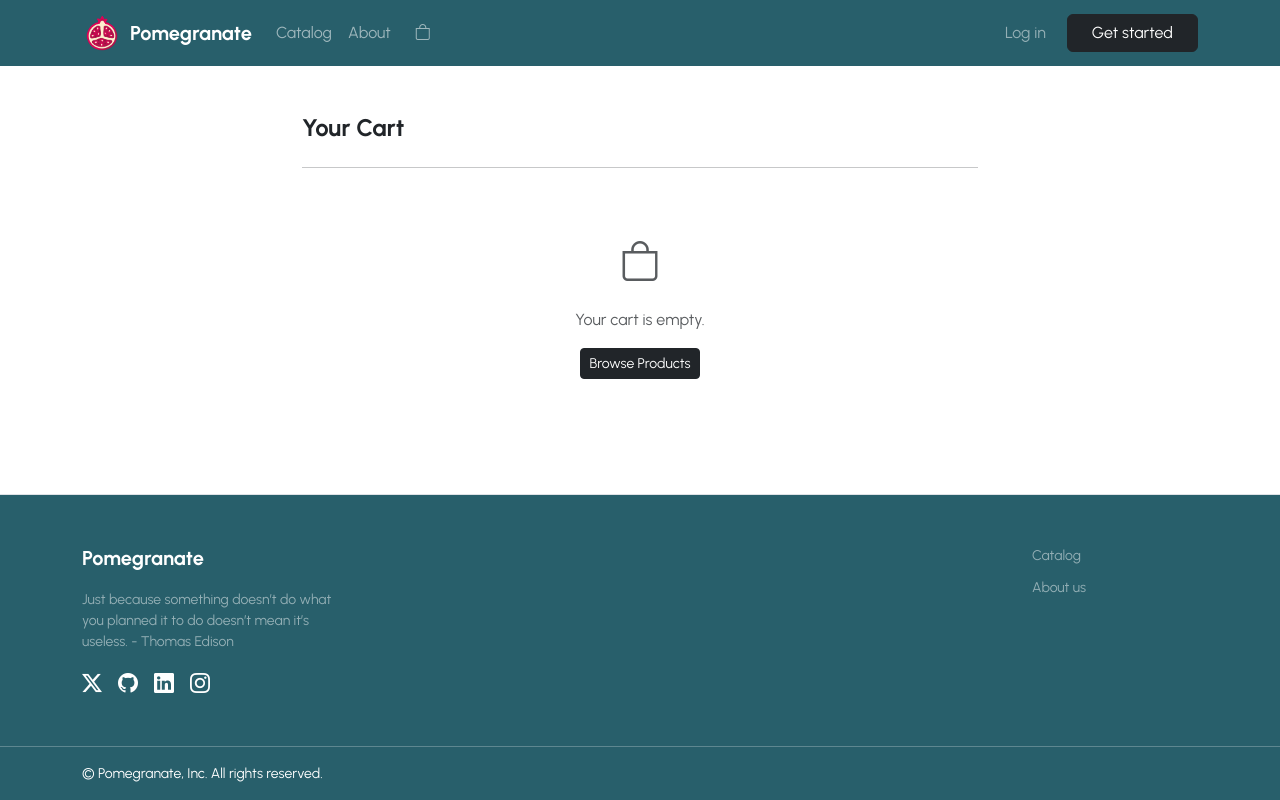
After one commit to lionellim777/INF1005-Website-Project, a PHP site: page /cart.php in a window 1280 px wide. The commit adds this page. Run offline with PHP 8.4, Linux system fonts and the light colour scheme.

Commit message:
Added cart and used hitpayAPI for simulated payment

```diff
--- a/about.php
+++ b/about.php
@@ -79,7 +79,7 @@
                 </div>
             </div>
         </div>
-    <section>
+    </section>
 
     <section class="py-5 text-center bg-dark text-white animated">
         <div class="container">
--- /dev/null
+++ b/cart.php
@@ -0,0 +1,48 @@
+<!DOCTYPE html>
+<html lang="en">
+<head>
+    <meta charset="UTF-8">
+    <meta name="viewport" content="width=device-width, initial-scale=1.0">
+    <title>Assignment 2 Cart</title>
+    <link href="https://cdn.jsdelivr.net/npm/bootstrap@5.3.1/dist/css/bootstrap.min.css" rel="stylesheet">
+    <link href="https://cdn.jsdelivr.net/npm/bootstrap-icons@1.11.3/font/bootstrap-icons.min.css" rel="stylesheet">
+    <link href="https://fonts.googleapis.com/css2?family=Urbanist:wght@400;500;600;700&display=swap" rel="stylesheet">
+    <link rel="stylesheet" href="css/main.css">
+</head>
+<body>
+    <?php
+        include "inc/nav.inc.php";
+    ?>
+
+    <div class="container animated py-5" style="max-width: 700px;">
+        <h4 class="fw-bold mb-4">Your Cart</h4>
+        <hr>
+
+        <div id="cartEmpty" class="text-center text-muted py-5" style="display:none;">
+            <i class="bi bi-bag fs-1 mb-3 d-block"></i>
+            <p>Your cart is empty.</p>
+            <a href="/catalog.php" class="btn btn-dark btn-sm">Browse Products</a>
+        </div>
+
+        <div id="cartItems"></div>
+
+        <div id="cartFooter" class="pt-3 mt-3" style="display:none;">
+            <div class="d-flex justify-content-between fw-bold fs-5 mb-3">
+                <span>Total</span>
+                <span id="cartTotal"></span>
+            </div>
+            <form id="checkoutForm" action="/checkout.php" method="POST">
+                <input type="hidden" name="amount" id="checkOut" value="0">
+                <button type="submit" class="btn btn-dark w-100 mb-2">Checkout</button>
+            </form>
+        </div>
+    </div>
+
+    <?php
+        include "inc/footer.inc.php";
+    ?>
+
+    <script src="js/cart.js"></script>
+    <script src="https://cdn.jsdelivr.net/npm/bootstrap@5.3.1/dist/js/bootstrap.bundle.min.js"></script>
+</body>
+</html>
--- a/css/main.css
+++ b/css/main.css
@@ -13,6 +13,9 @@ footer {
 
 body{
     font-family: 'Urbanist', sans-serif;
+    min-height: 100vh;
+    display: flex;
+    flex-direction: column;
 }
 
 .carousel-item img{
--- a/inc/footer.inc.php
+++ b/inc/footer.inc.php
@@ -25,22 +25,9 @@
         </div>
 
         <div class="col-6 col-md-2 ms-auto">
-          <h6 class="fw-semibold mb-3 text-white">Catalog</h6>
           <ul class="list-unstyled">
-            <li class="mb-2"><a href="/features" class="text-white-50 text-decoration-none small">Latest</a></li>
-            <li class="mb-2"><a href="/pricing" class="text-white-50 text-decoration-none small">Best sellers</a></li>
-            <li class="mb-2"><a href="/changelog"class="text-white-50 text-decoration-none small">Latest Reviews</a></li>
-            <li class="mb-2"><a href="/status"class="text-white-50 text-decoration-none small">Status</a></li>
-          </ul>
-        </div>
-
-        <div class="col-6 col-md-2">
-          <h6 class="fw-semibold mb-3 text-white">Company</h6>
-          <ul class="list-unstyled">
-            <li class="mb-2"><a href="/about" class="text-white-50 text-decoration-none small">About</a></li>
-            <li class="mb-2"><a href="/blog" class="text-white-50 text-decoration-none small">Blog</a></li>
-            <li class="mb-2"><a href="/careers"class="text-white-50 text-decoration-none small">Careers</a></li>
-            <li class="mb-2"><a href="/contact"class="text-white-50 text-decoration-none small">Contact</a></li>
+            <li class="mb-2"><a href="/catalog.php" class="text-white-50 text-decoration-none small">Catalog</a></li>
+            <li class="mb-2"><a href="/about.php" class="text-white-50 text-decoration-none small">About us</a></li>
           </ul>
         </div>
       </div>
@@ -51,11 +38,6 @@
         <p class="text-white small mb-0">
           &copy; <span id="year"></span> Pomegranate, Inc. All rights reserved.
         </p>
-        <div class="d-flex gap-3">
-          <a href="/privacy" class="text-white-50 text-decoration-none small">Privacy</a>
-          <a href="/terms"class="text-white-50 text-decoration-none small">Terms</a>
-          <a href="/cookies"class="text-white-50 text-decoration-none small">Cookies</a>
-        </div>
       </div>
     </div>
 
--- a/inc/nav.inc.php
+++ b/inc/nav.inc.php
@@ -23,7 +23,11 @@
           <li class="nav-item">
             <a class="nav-link" href="/about.php">About</a>
           </li>
-
+          <li class="nav-item ms-2">
+            <a class="nav-link position-relative" href="/cart.php">
+                <i class="bi bi-bag"></i>
+            </a>
+          </li>
           <!-- Dropdown example -->
           <!-- <li class="nav-item dropdown">
             <a class="nav-link dropdown-toggle" href="#" role="button" data-bs-toggle="dropdown" aria-expanded="false">Resources</a>
--- /dev/null
+++ b/js/cart.js
@@ -0,0 +1,91 @@
+const Cart = {
+    get(){
+        return JSON.parse(localStorage.getItem('cart') || '[]');
+    },
+    save(cart){
+        localStorage.setItem('cart', JSON.stringify(cart));
+    },
+    add(item){
+        const cart = Cart.get();
+        const existing = cart.find(i => i.id === item.id);
+        if(existing){
+            existing.qty += item.qty;
+        }else{
+            cart.push(item);
+        }
+        Cart.save(cart);
+    },
+    remove(id){
+        Cart.save(Cart.get().filter(i => i.id !== id));
+    },
+    updateQty(id, qty){
+        const cart = Cart.get();
+        const item = cart.find(i => i.id === id);
+        if(item){
+            item.qty = qty;
+        }
+        Cart.save(cart);
+    },
+};
+
+document.addEventListener('DOMContentLoaded', () =>{
+    const container = document.getElementById('cartItems');
+    if(!container){
+        return;
+    }
+    function renderCart(){
+        const cart = Cart.get();
+        const footer = document.getElementById('cartFooter');
+        const empty = document.getElementById('cartEmpty');
+
+        if (cart.length === 0) {
+            container.innerHTML = '';
+            footer.style.display = 'none';
+            empty.style.display = 'block';
+            return;
+        }
+
+        empty.style.display = 'none';
+        footer.style.display = 'block';
+
+        container.innerHTML = cart.map(item => `
+            <div class="d-flex align-items-center gap-3 border-bottom py-3">
+                <img src="${item.image}" style="width:70px;height:70px;object-fit:cover;border-radius:8px;">
+                <div class="flex-grow-1">
+                    <div class="fw-semibold">${item.name}</div>
+                    <div class="text-muted small">$${item.price.toFixed(2)} each</div>
+                    <div class="d-flex align-items-center gap-2 mt-1">
+                        <button class="btn btn-sm btn-outline-secondary px-2 py-0" onclick="changeQty('${item.id}', ${item.qty - 1})">−</button>
+                        <span>${item.qty}</span>
+                        <button class="btn btn-sm btn-outline-secondary px-2 py-0" onclick="changeQty('${item.id}', ${item.qty + 1})">+</button>
+                    </div>
+                </div>
+                <div class="text-end">
+                    <div class="fw-bold">$${(item.price * item.qty).toFixed(2)}</div>
+                    <button class="btn btn-sm btn-link text-danger p-0 mt-1" onclick="removeItem('${item.id}')">Remove</button>
+                </div>
+            </div>
+        `).join('');
+
+        const total = cart.reduce((sum, i) => sum + i.price * i.qty, 0);
+        document.getElementById('cartTotal').textContent = '$' + total.toFixed(2);
+        document.getElementById('checkOut').value = total.toFixed(2);
+    }
+
+    window.changeQty = (id, qty)=>{
+        if(qty < 1){
+            Cart.remove(id);
+        }
+        else{
+            Cart.updateQty(id, qty);
+        }
+        renderCart();
+    };
+
+    window.removeItem = (id)=>{
+        Cart.remove(id);
+        renderCart();
+    };
+
+    renderCart();
+});
```
Also changed, not shown: catalog.php (+6 -1 lines), checkout.php (added, +38 -0 lines), js/main.js (+23 -0 lines), payment_status.php (added, +40 -0 lines).
